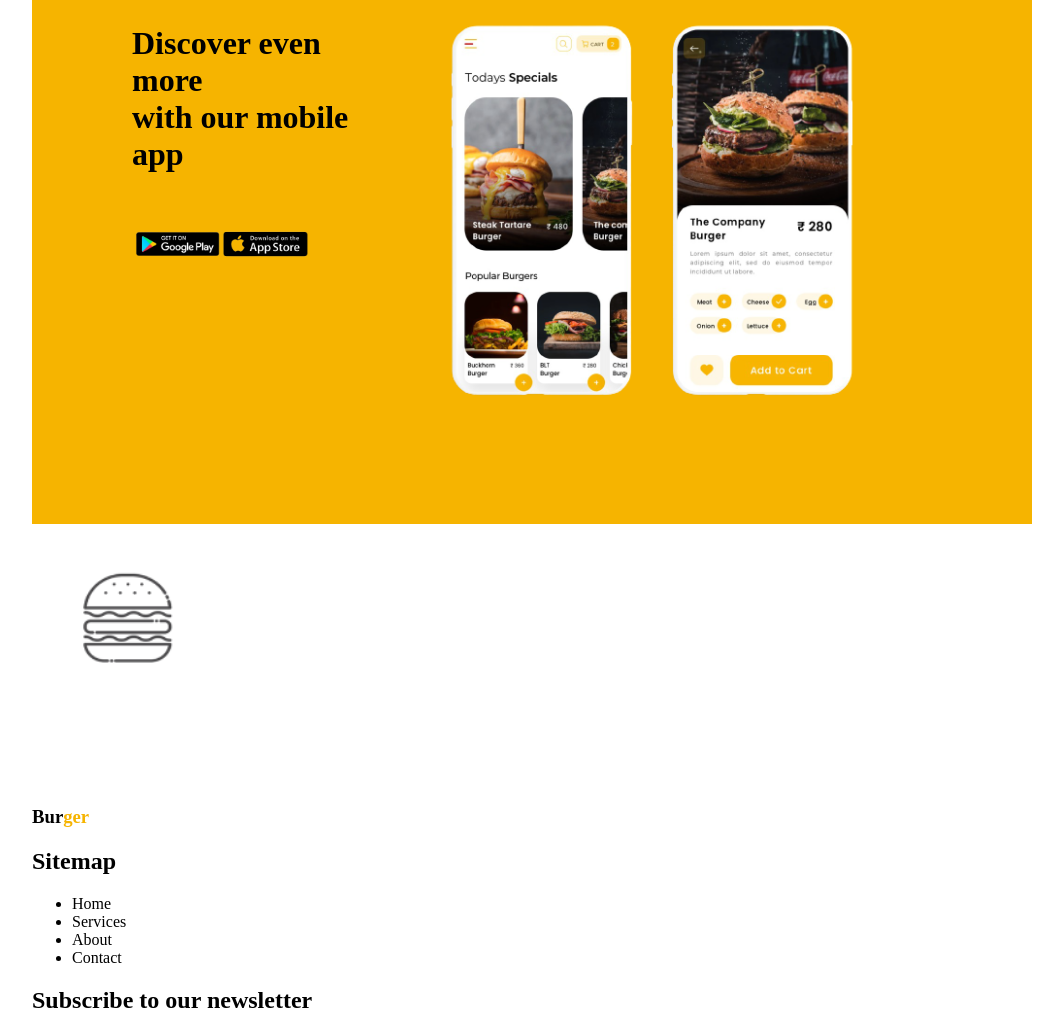
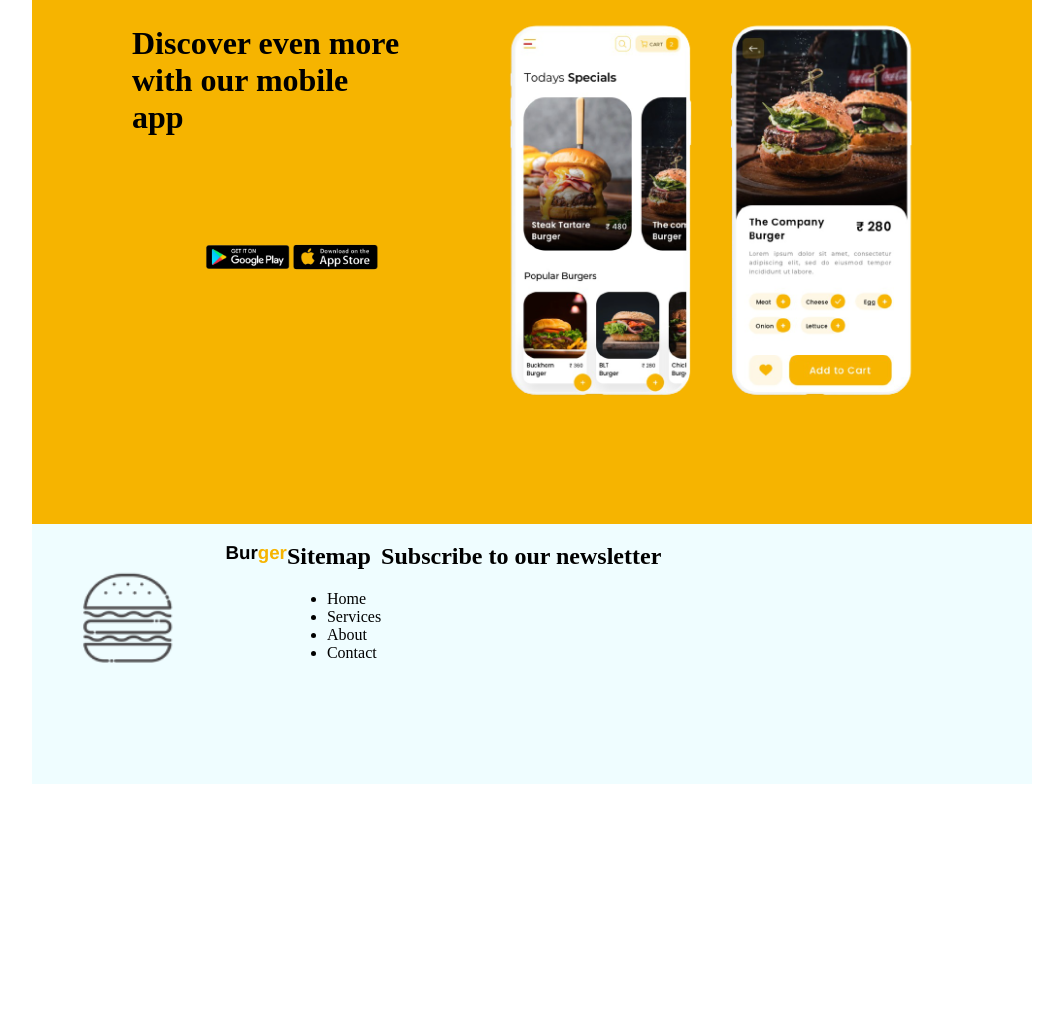
Before and after one commit to wabwile-Memory/burger-palace, a plain HTML site: page index.html in a window 1280 px wide. Shown: the part 2823-3840 px from the top of the page, without its empty margins (108-1171 px from the left). After the commit the page ends 3615 px from the top, so only its background shows below. Drawn offline with Linux system fonts and the light colour scheme; files whose address does not match are found by name.

Commit message:
style the last div

```diff
--- a/index.css
+++ b/index.css
@@ -201,3 +201,19 @@ br{
   display:flex;
   padding:100px;
   background-color:#F6B400;
+}
+
+.google{
+    padding:50px;
+    margin-left: 20px;
+}
+.lastdiv{
+   display:flex;
+   background-color:rgb(239, 253, 255);
+}
+
+.first{
+    display:flex;
+    font-family:"helvetica";
+    margin: 0%;
+}
```
